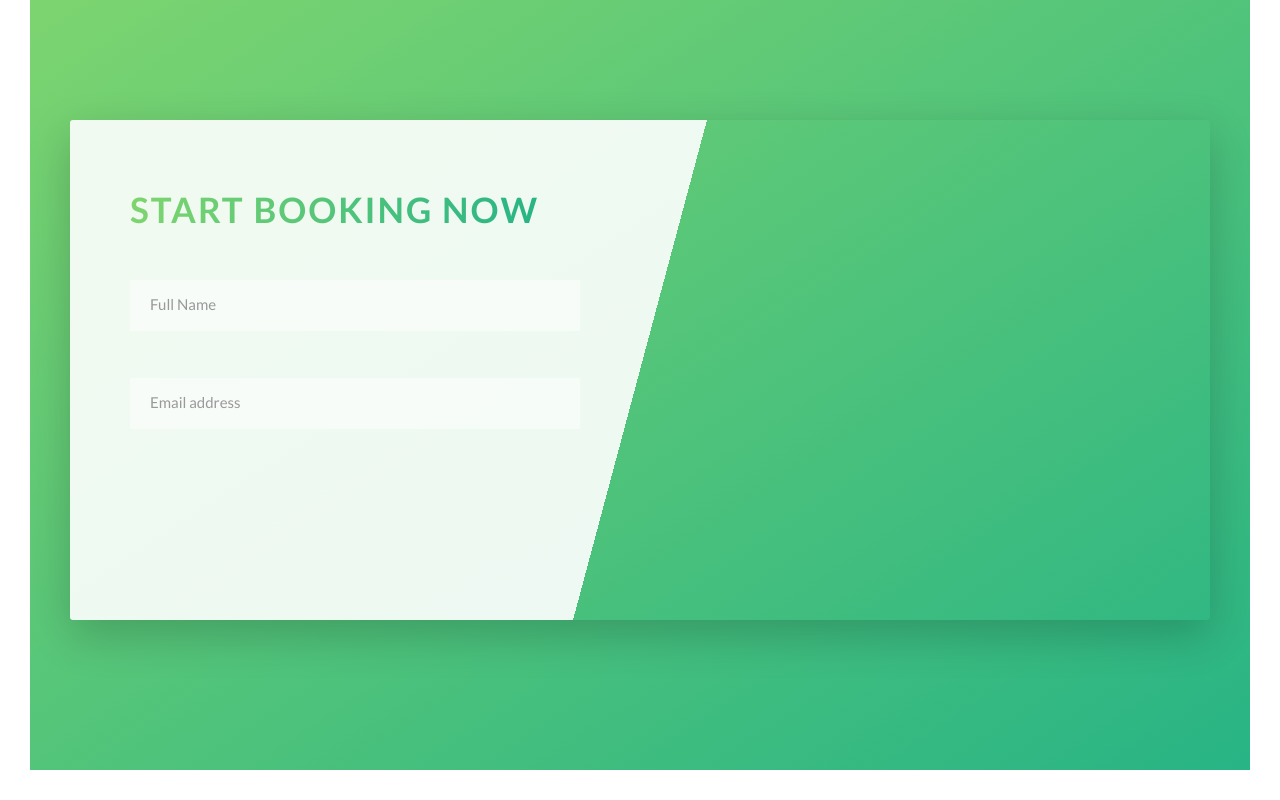
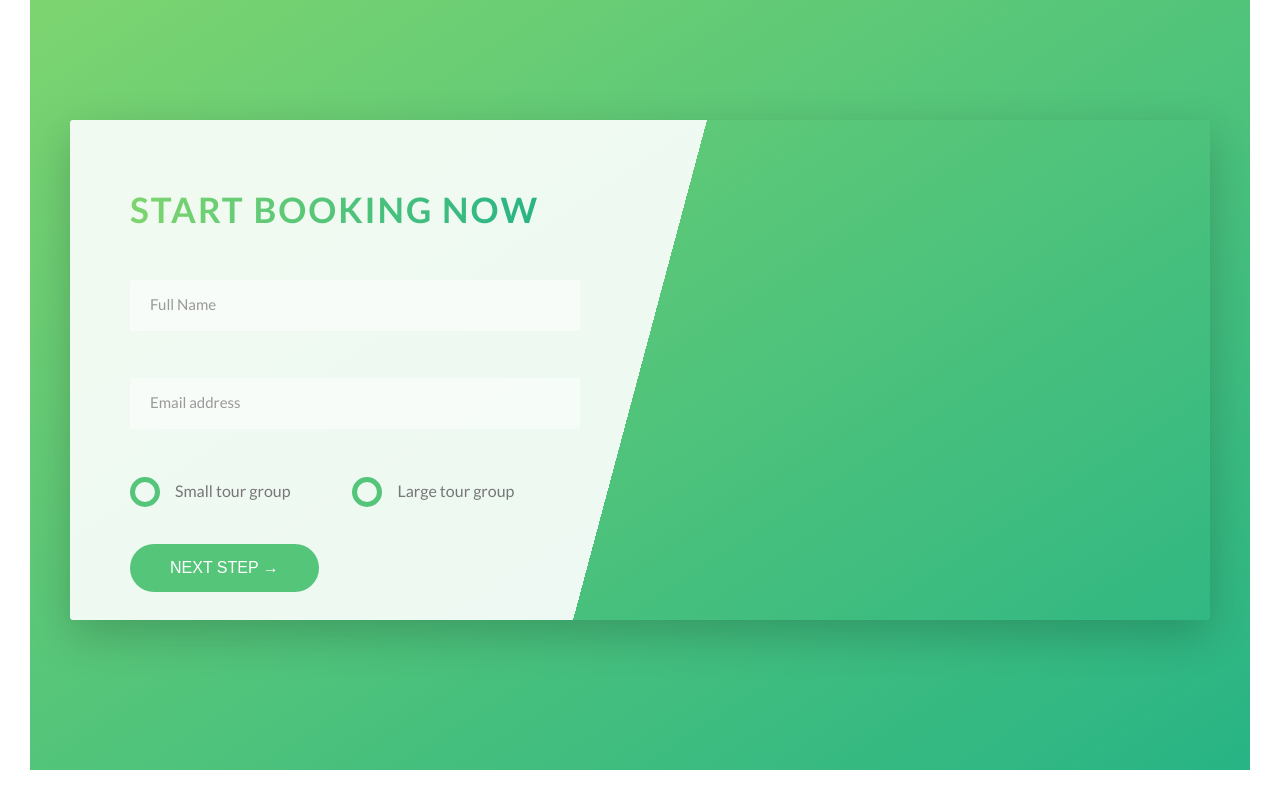
Before and after one commit to cjcoops/advanced-css-projects, a website: page Natours/starter/index.html in a window 1280 px wide. Shown: the part 4441-5241 px from the top of the page. Drawn offline with Linux system fonts and the light colour scheme.

Commit message:
completes form

```diff
--- a/Natours/starter/index.html
+++ b/Natours/starter/index.html
@@ -324,6 +324,36 @@
                   />
                   <label class="form__label" for="email">Email address</label>
                 </div>
+                <div class="form__group u-margin-bottom-medium">
+                  <div class="form__radio-group">
+                    <input
+                      type="radio"
+                      class="form__radio-input"
+                      id="small"
+                      name="size"
+                    />
+                    <label for="small" class="form__radio-label"
+                      ><span class="form__radio-button"></span>Small tour
+                      group</label
+                    >
+                  </div>
+                  <div class="form__radio-group">
+                    <input
+                      type="radio"
+                      class="form__radio-input"
+                      id="large"
+                      name="size"
+                    />
+                    <label for="large" class="form__radio-label"
+                      ><span class="form__radio-button"></span>Large tour
+                      group</label
+                    >
+                  </div>
+                </div>
+
+                <div class="form__group">
+                  <button class="btn btn--green">Next step &rarr;</button>
+                </div>
               </form>
             </div>
           </div>
--- a/Natours/starter/sass/base/_utilities.scss
+++ b/Natours/starter/sass/base/_utilities.scss
@@ -1,20 +1,20 @@
 .u-center-text {
-  text-align: center;
+  text-align: center !important;
 }
 .u-margin-bottom-big {
-  margin-bottom: 8rem;
+  margin-bottom: 8rem !important;
 }
 .u-margin-bottom-small {
-  margin-bottom: 1.5rem;
+  margin-bottom: 1.5rem !important;
 }
 .u-margin-bottom-medium {
-  margin-bottom: 4rem;
+  margin-bottom: 4rem !important;
 }
 
 .u-margin-top-big {
-  margin-top: 8rem;
+  margin-top: 8rem !important;
 }
 
 .u-margin-top-xbig {
-  margin-top: 10rem;
+  margin-top: 10rem !important;
 }
--- a/Natours/starter/sass/components/_button.scss
+++ b/Natours/starter/sass/components/_button.scss
@@ -1,4 +1,5 @@
 .btn {
+  &,
   &:link,
   &:visited {
     display: inline-block;
@@ -10,6 +11,10 @@
     cursor: pointer;
     transition: all 0.2s;
     font-size: $default-font-size;
+
+    // change for button element
+    border: none;
+    cursor: pointer;
   }
 
   &:hover {
@@ -22,7 +27,9 @@
     }
   }
 
-  &:active {
+  &:active,
+  &:focus {
+    outline: none;
     transform: translateY(-1px);
     box-shadow: 0 0.5rem 1rem rgba($color-black, 0.2);
   }
--- a/Natours/starter/sass/components/_form.scss
+++ b/Natours/starter/sass/components/_form.scss
@@ -14,6 +14,7 @@
     border-bottom: 3px solid transparent;
     width: 100%;
     display: block;
+    transition: all 0.3s;
 
     &::-webkit-input-placeholder {
       color: $color-grey-dark-2;
@@ -44,4 +45,50 @@
     visibility: hidden;
     transform: translateY(-4rem);
   }
+
+  &__radio-group {
+    width: 49%;
+    display: inline-block;
+  }
+
+  &__radio-input {
+    display: none;
+  }
+
+  &__radio-label {
+    font-size: $default-font-size;
+    cursor: pointer;
+    position: relative;
+    padding-left: 4.5rem;
+  }
+
+  &__radio-button {
+    height: 3rem;
+    width: 3rem;
+    border: 5px solid $color-primary;
+    border-radius: 50%;
+    display: inline-block;
+    position: absolute;
+    left: 0;
+    top: -0.4rem;
+    transition: opacity 0.2s;
+
+    &::after {
+      content: '';
+      display: block;
+      height: 1.3rem;
+      width: 1.3rem;
+      border-radius: 50%;
+      position: absolute;
+      top: 50%;
+      left: 50%;
+      transform: translate(-50%, -50%);
+      background-color: $color-primary;
+      opacity: 0;
+    }
+  }
+
+  &__radio-input:checked ~ &__radio-label &__radio-button::after {
+    opacity: 1;
+  }
 }
```
Also changed, not shown: Natours/starter/css/style.css.
